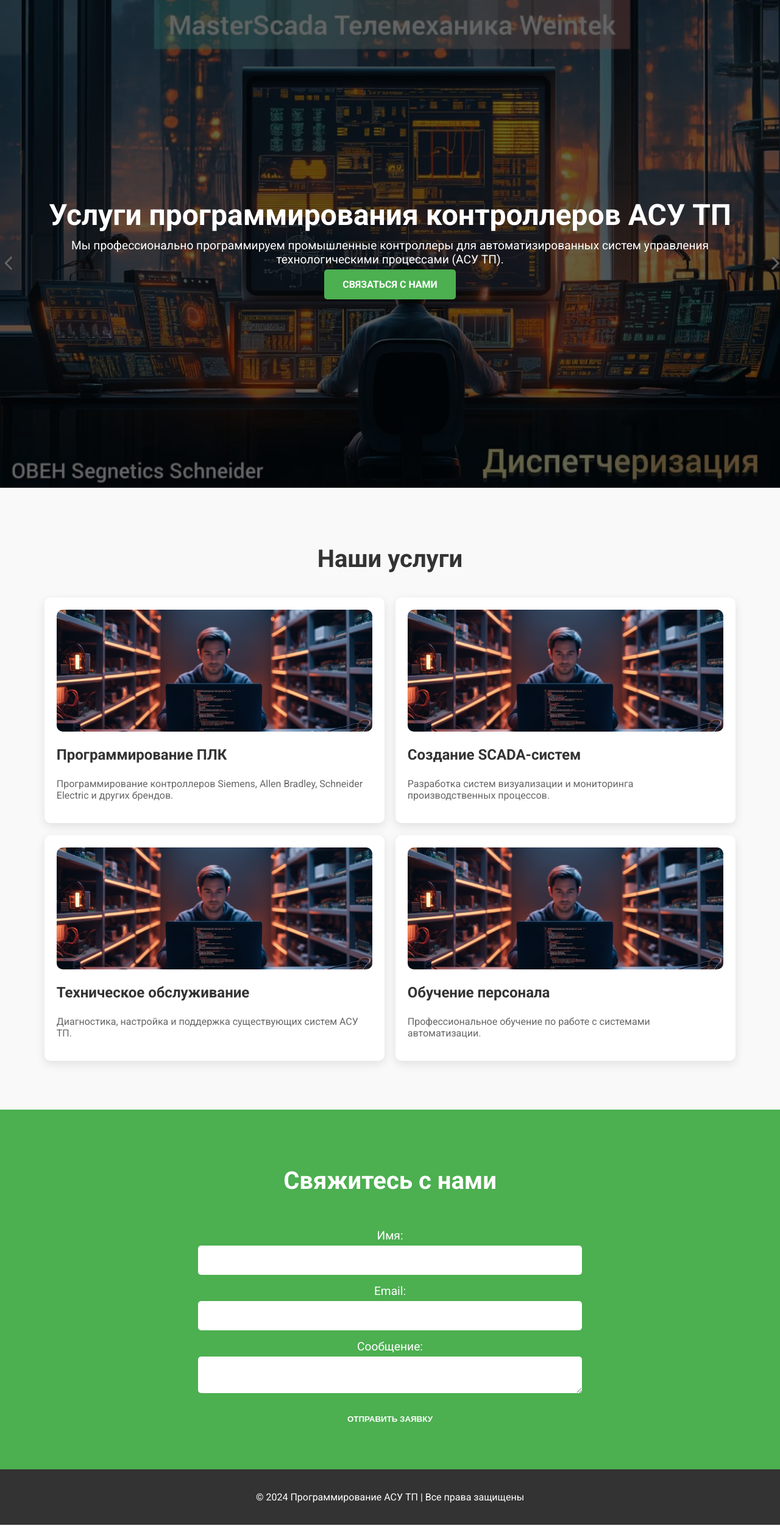
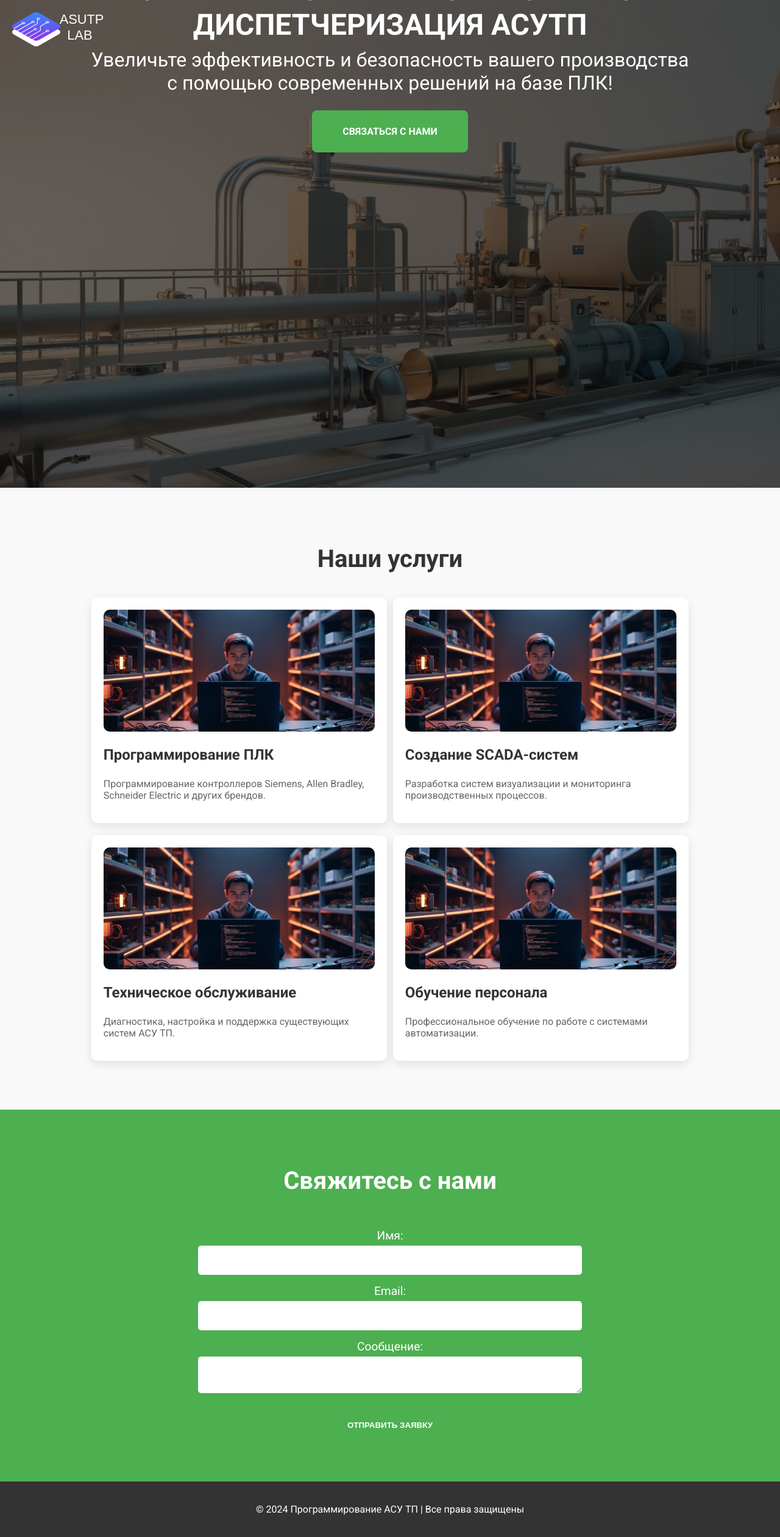
Before and after one commit to Albert-Sh-Rep/ASUTP_FLASK_REP1, a Flask app: page / in a window 1280 px wide. Shown: the whole page at 61% size. Run offline with Flask 3, Linux system fonts and the light colour scheme.

Commit message:
Добавил логотип, фоновую заставку на header и сместил наверх текст заголовок и кнопку связи

```diff
--- a/static/style.css
+++ b/static/style.css
@@ -9,7 +9,7 @@ body {
 
 .container {
     width: 90%;
-    max-width: 1200px;
+    max-width: 990px;
     margin: 0 auto;
 }
 
@@ -17,7 +17,7 @@ body {
 .hero {
     background-image: url('/static/images/automation-bg.jpg');
     background-size: cover;
-    background-position: center;
+/*    background-position: center;*/
     background-repeat: no-repeat;
     height: 100vh;
     display: flex;
@@ -40,6 +40,7 @@ body {
 .hero .container {
     text-align: center;
     z-index: 2;
+    transform: translateY(-310px); /* смещение вверх на 300px*/
 }
 
 .hero h1 {
@@ -48,19 +49,19 @@ body {
 }
 
 .hero p {
-    font-size: 1.2em;
+    font-size: 2em;
     margin-top: 10px;
 }
 
 .btn-primary {
     background-color: #4CAF50;
     color: white;
-    padding: 15px 30px;
+    padding: 25px 50px;
     border: none;
     cursor: pointer;
     text-transform: uppercase;
     font-weight: bold;
-    border-radius: 5px;
+    border-radius: 8px;
     text-decoration: none;
     margin-top: 20px;
 }
@@ -179,3 +180,30 @@ footer {
     padding: 20px 0;
     text-align: center;
 }
+
+/* Логотип */
+.logo {
+    position: absolute;
+    top: 20px;
+    left: 20px;
+    z-index: 10;
+    width: auto;           /* Убираем любые ограничения по ширине */
+    height: auto;          /* Убираем любые ограничения по высоте */
+    max-width: none;       /* Отменяем ограничения максимальной ширины */
+    max-height: none;      /* Отменяем ограничения максимальной высоты */
+    overflow: visible;     /* Отключаем скрытие содержимого */
+}
+
+.logo img {
+    width: 150px; /* Задайте нужный размер логотипа */
+    height: auto;
+    max-width: 100%;       /* Устанавливаем максимальную ширину для адаптивности */
+    max-height: 100%;      /* Устанавливаем максимальную высоту */
+    object-fit: contain;   /* Обеспечиваем, что изображение полностью помещается в контейнер */
+    display: block;        /* Убираем возможные отступы */
+}
+
+.logo a {
+     text-decoration: none;
+     display: block;
+}
--- a/templates/index.html
+++ b/templates/index.html
@@ -9,10 +9,15 @@
 </head>
 <body>
     <header class="hero">
+        <div class="logo">
+            <a href="/">
+                <img src="{{ url_for('static', filename='images/logo.svg') }}" alt="Логотип компании">
+            </a>
+        </div>
         <div class="overlay"></div>
         <div class="container">
-            <h1>Услуги программирования контроллеров АСУ ТП</h1>
-            <p>Мы профессионально программируем промышленные контроллеры для автоматизированных систем управления технологическими процессами (АСУ ТП).</p>
+            <h1>ПРОГРАММИРОВАНИЕ КОНТРОЛЛЕРОВ И ДИСПЕТЧЕРИЗАЦИЯ ACУТП</h1>
+            <p>Увеличьте эффективность и безопасность вашего производства с помощью современных решений на базе ПЛК!</p><br>
             <a href="#contact" class="btn-primary">Связаться с нами</a>
         </div>
     </header>
@@ -62,7 +67,7 @@
             </form>
         </div>
     </section>
-
+<!--Коментарий-->
     <footer>
         <div class="container">
             <p>&copy; 2024 Программирование АСУ ТП | Все права защищены</p>
```
Also changed, not shown: static/images/2automation-bg.jpg (added), static/images/3automation-bg.jpg (added), static/images/4automation-bg.jpg (added), static/images/LOGO.svg (added), static/images/automation-bg.jpg, 2 other files.
